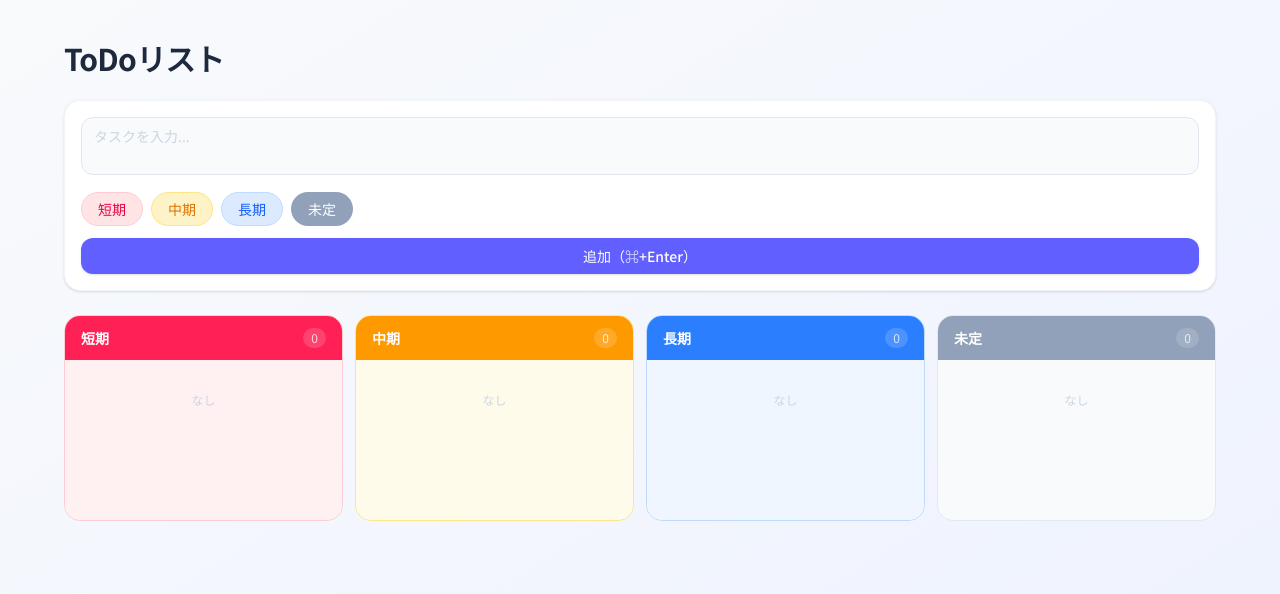
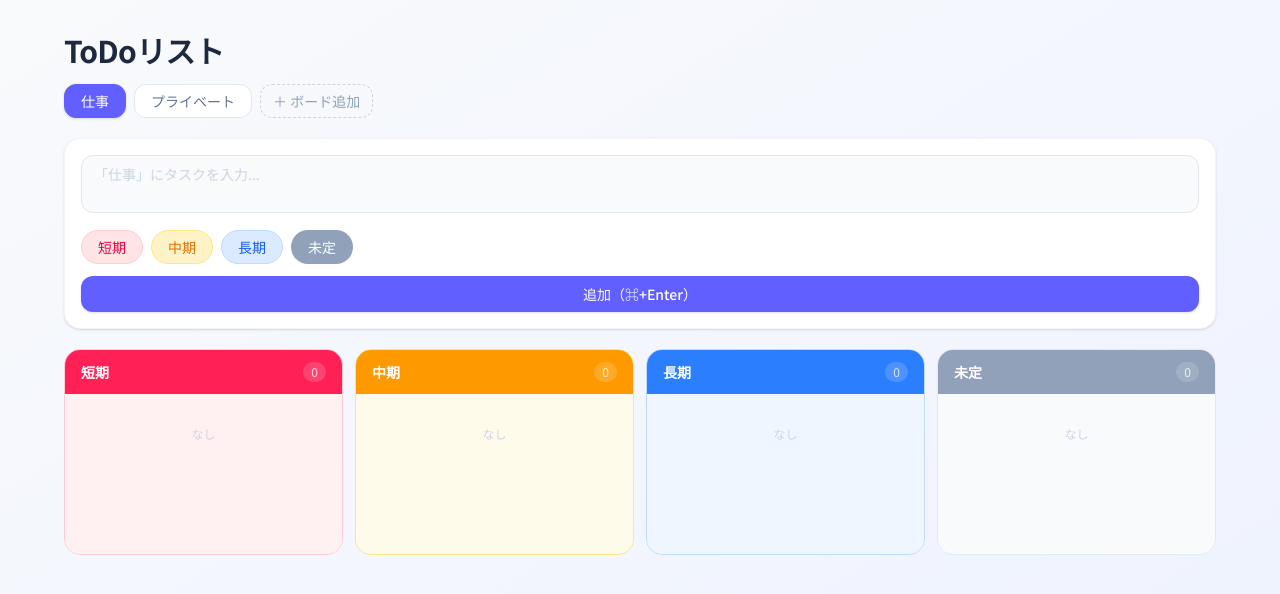
Before and after one commit to clapton0870-lang/ToDoapp, a Next.js app: page / in a window 1280 px wide. Shown: the top 594 px of the page. Built offline with nearby package versions, Linux system fonts and the light colour scheme.

Commit message:
複数ボード切り替え機能を追加

```diff
--- a/app/page.tsx
+++ b/app/page.tsx
@@ -11,58 +11,88 @@ type Todo = {
   category: Category;
 };
 
+type Board = {
+  id: string;
+  name: string;
+  todos: Todo[];
+};
+
 const CATEGORIES: Category[] = ["短期", "中期", "長期", "未定"];
 
-const COLUMN_STYLE: Record<Category, { header: string; badge: string; border: string; bg: string }> = {
-  短期: {
-    header: "bg-rose-500 text-white",
-    badge: "bg-rose-100 text-rose-600 border-rose-200",
-    border: "border-rose-200",
-    bg: "bg-rose-50",
-  },
-  中期: {
-    header: "bg-amber-500 text-white",
-    badge: "bg-amber-100 text-amber-600 border-amber-200",
-    border: "border-amber-200",
-    bg: "bg-amber-50",
-  },
-  長期: {
-    header: "bg-blue-500 text-white",
-    badge: "bg-blue-100 text-blue-600 border-blue-200",
-    border: "border-blue-200",
-    bg: "bg-blue-50",
-  },
-  未定: {
-    header: "bg-slate-400 text-white",
-    badge: "bg-slate-100 text-slate-500 border-slate-200",
-    border: "border-slate-200",
-    bg: "bg-slate-50",
-  },
+const COLUMN_STYLE: Record<Category, { header: string; border: string; bg: string }> = {
+  短期: { header: "bg-rose-500 text-white", border: "border-rose-200", bg: "bg-rose-50" },
+  中期: { header: "bg-amber-500 text-white", border: "border-amber-200", bg: "bg-amber-50" },
+  長期: { header: "bg-blue-500 text-white", border: "border-blue-200", bg: "bg-blue-50" },
+  未定: { header: "bg-slate-400 text-white", border: "border-slate-200", bg: "bg-slate-50" },
 };
 
+const CATEGORY_BADGE: Record<Category, string> = {
+  短期: "bg-rose-100 text-rose-600 border-rose-200",
+  中期: "bg-amber-100 text-amber-600 border-amber-200",
+  長期: "bg-blue-100 text-blue-600 border-blue-200",
+  未定: "bg-slate-100 text-slate-500 border-slate-200",
+};
+
+const DEFAULT_BOARDS: Board[] = [
+  { id: "work", name: "仕事", todos: [] },
+  { id: "private", name: "プライベート", todos: [] },
+];
+
+function loadBoards(): Board[] {
+  if (typeof window === "undefined") return DEFAULT_BOARDS;
+  try {
+    const saved = localStorage.getItem("boards");
+    if (saved) return JSON.parse(saved);
+    // 旧データ移行
+    const oldTodos = localStorage.getItem("todos");
+    if (oldTodos) {
+      const todos = JSON.parse(oldTodos);
+      const boards = [...DEFAULT_BOARDS];
+      boards[0] = { ...boards[0], todos };
+      return boards;
+    }
+    return DEFAULT_BOARDS;
+  } catch {
+    return DEFAULT_BOARDS;
+  }
+}
+
 export default function Home() {
-  const [todos, setTodos] = useState<Todo[]>(() => {
-    if (typeof window === "undefined") return [];
-    try {
-      const saved = localStorage.getItem("todos");
-      return saved ? JSON.parse(saved) : [];
-    } catch {
-      return [];
-    }
-  });
+  const [boards, setBoards] = useState<Board[]>(loadBoards);
+  const [activeBoardId, setActiveBoardId] = useState<string>(DEFAULT_BOARDS[0].id);
   const [input, setInput] = useState("");
   const [selectedCategory, setSelectedCategory] = useState<Category>("未定");
   const [editingId, setEditingId] = useState<number | null>(null);
   const [editingText, setEditingText] = useState("");
+  const [editingBoardId, setEditingBoardId] = useState<string | null>(null);
+  const [editingBoardName, setEditingBoardName] = useState("");
+  const [showNewBoard, setShowNewBoard] = useState(false);
+  const [newBoardName, setNewBoardName] = useState("");
   const editRef = useRef<HTMLTextAreaElement>(null);
+  const boardEditRef = useRef<HTMLInputElement>(null);
 
   useEffect(() => {
-    localStorage.setItem("todos", JSON.stringify(todos));
-  }, [todos]);
+    localStorage.setItem("boards", JSON.stringify(boards));
+  }, [boards]);
 
   useEffect(() => {
     if (editingId !== null) editRef.current?.focus();
   }, [editingId]);
+
+  useEffect(() => {
+    if (editingBoardId !== null) boardEditRef.current?.focus();
+  }, [editingBoardId]);
+
+  const activeBoard = boards.find((b) => b.id === activeBoardId) ?? boards[0];
+  const todos = activeBoard?.todos ?? [];
+
+  const setTodos = (updater: (prev: Todo[]) => Todo[]) => {
+    setBoards((prev) =>
+      prev.map((b) =>
+        b.id === activeBoardId ? { ...b, todos: updater(b.todos) } : b
+      )
+    );
+  };
 
   const addTodo = () => {
     const trimmed = input.trim();
@@ -75,9 +105,7 @@ export default function Home() {
   };
 
   const toggleTodo = (id: number) => {
-    setTodos((prev) =>
-      prev.map((t) => (t.id === id ? { ...t, done: !t.done } : t))
-    );
+    setTodos((prev) => prev.map((t) => (t.id === id ? { ...t, done: !t.done } : t)));
   };
 
   const deleteTodo = (id: number) => {
@@ -92,69 +120,159 @@ export default function Home() {
   const commitEdit = () => {
     const trimmed = editingText.trim();
     if (trimmed) {
-      setTodos((prev) =>
-        prev.map((t) => (t.id === editingId ? { ...t, text: trimmed } : t))
-      );
+      setTodos((prev) => prev.map((t) => (t.id === editingId ? { ...t, text: trimmed } : t)));
     }
     setEditingId(null);
   };
 
   const moveUp = (id: number, category: Category) => {
     setTodos((prev) => {
-      const categoryTodos = prev.filter((t) => t.category === category);
-      const idx = categoryTodos.findIndex((t) => t.id === id);
+      const cat = prev.filter((t) => t.category === category);
+      const idx = cat.findIndex((t) => t.id === id);
       if (idx <= 0) return prev;
-      const targetId = categoryTodos[idx - 1].id;
-      const allIdx = prev.findIndex((t) => t.id === id);
-      const targetAllIdx = prev.findIndex((t) => t.id === targetId);
+      const targetId = cat[idx - 1].id;
+      const ai = prev.findIndex((t) => t.id === id);
+      const bi = prev.findIndex((t) => t.id === targetId);
       const next = [...prev];
-      [next[allIdx], next[targetAllIdx]] = [next[targetAllIdx], next[allIdx]];
+      [next[ai], next[bi]] = [next[bi], next[ai]];
       return next;
     });
   };
 
   const moveDown = (id: number, category: Category) => {
     setTodos((prev) => {
-      const categoryTodos = prev.filter((t) => t.category === category);
-      const idx = categoryTodos.findIndex((t) => t.id === id);
-      if (idx >= categoryTodos.length - 1) return prev;
-      const targetId = categoryTodos[idx + 1].id;
-      const allIdx = prev.findIndex((t) => t.id === id);
-      const targetAllIdx = prev.findIndex((t) => t.id === targetId);
+      const cat = prev.filter((t) => t.category === category);
+      const idx = cat.findIndex((t) => t.id === id);
+      if (idx >= cat.length - 1) return prev;
+      const targetId = cat[idx + 1].id;
+      const ai = prev.findIndex((t) => t.id === id);
+      const bi = prev.findIndex((t) => t.id === targetId);
       const next = [...prev];
-      [next[allIdx], next[targetAllIdx]] = [next[targetAllIdx], next[allIdx]];
+      [next[ai], next[bi]] = [next[bi], next[ai]];
       return next;
     });
+  };
+
+  const addBoard = () => {
+    const name = newBoardName.trim();
+    if (!name) return;
+    const id = Date.now().toString();
+    setBoards((prev) => [...prev, { id, name, todos: [] }]);
+    setActiveBoardId(id);
+    setNewBoardName("");
+    setShowNewBoard(false);
+  };
+
+  const deleteBoard = (id: string) => {
+    if (boards.length <= 1) return;
+    setBoards((prev) => prev.filter((b) => b.id !== id));
+    if (activeBoardId === id) setActiveBoardId(boards.find((b) => b.id !== id)!.id);
+  };
+
+  const commitBoardRename = () => {
+    const name = editingBoardName.trim();
+    if (name) {
+      setBoards((prev) => prev.map((b) => (b.id === editingBoardId ? { ...b, name } : b)));
+    }
+    setEditingBoardId(null);
   };
 
   const remaining = todos.filter((t) => !t.done).length;
 
   return (
-    <main className="min-h-screen bg-gradient-to-br from-slate-50 to-indigo-50 flex flex-col items-center pt-10 px-4 pb-10">
+    <main className="min-h-screen bg-gradient-to-br from-slate-50 to-indigo-50 flex flex-col items-center pt-8 px-4 pb-10">
       <div className="w-full max-w-6xl">
+
         {/* Header */}
-        <div className="mb-6">
-          <h1 className="text-3xl font-bold text-slate-800 tracking-tight">
-            ToDoリスト
-          </h1>
-          {todos.length > 0 && (
-            <p className="mt-1 text-sm text-slate-400">
-              残り {remaining} 件 / 全 {todos.length} 件
-            </p>
+        <div className="mb-4">
+          <h1 className="text-3xl font-bold text-slate-800 tracking-tight">ToDoリスト</h1>
+        </div>
+
+        {/* Board Tabs */}
+        <div className="flex items-center gap-2 mb-5 flex-wrap">
+          {boards.map((board) => (
+            <div key={board.id} className="relative group/tab">
+              {editingBoardId === board.id ? (
+                <input
+                  ref={boardEditRef}
+                  value={editingBoardName}
+                  onChange={(e) => setEditingBoardName(e.target.value)}
+                  onBlur={commitBoardRename}
+                  onKeyDown={(e) => {
+                    if (e.key === "Enter") commitBoardRename();
+                    if (e.key === "Escape") setEditingBoardId(null);
+                  }}
+                  className="px-3 py-1.5 rounded-xl border-2 border-indigo-400 text-sm font-medium focus:outline-none w-28"
+                />
+              ) : (
+                <button
+                  onClick={() => setActiveBoardId(board.id)}
+                  onDoubleClick={() => {
+                    setEditingBoardId(board.id);
+                    setEditingBoardName(board.name);
+                  }}
+                  className={`px-4 py-1.5 rounded-xl text-sm font-medium transition cursor-pointer border ${
+                    activeBoardId === board.id
+                      ? "bg-indigo-500 text-white border-indigo-500 shadow-sm"
+                      : "bg-white text-slate-500 border-slate-200 hover:border-indigo-300 hover:text-indigo-500"
+                  }`}
+                >
+                  {board.name}
+                  {activeBoardId === board.id && todos.length > 0 && (
+                    <span className="ml-1.5 text-xs opacity-70">
+                      {remaining > 0 ? `残${remaining}` : "✓"}
+                    </span>
+                  )}
+                </button>
+              )}
+              {/* ボード削除ボタン */}
+              {boards.length > 1 && activeBoardId === board.id && (
+                <button
+                  onClick={() => deleteBoard(board.id)}
+                  className="absolute -top-1.5 -right-1.5 w-4 h-4 bg-slate-300 hover:bg-red-400 text-white rounded-full text-xs flex items-center justify-center opacity-0 group-hover/tab:opacity-100 transition cursor-pointer"
+                >
+                  ×
+                </button>
+              )}
+            </div>
+          ))}
+
+          {/* ボード追加 */}
+          {showNewBoard ? (
+            <div className="flex gap-1 items-center">
+              <input
+                autoFocus
+                value={newBoardName}
+                onChange={(e) => setNewBoardName(e.target.value)}
+                onKeyDown={(e) => {
+                  if (e.key === "Enter") addBoard();
+                  if (e.key === "Escape") setShowNewBoard(false);
+                }}
+                placeholder="ボード名..."
+                className="px-3 py-1.5 rounded-xl border border-slate-300 text-sm focus:outline-none focus:ring-2 focus:ring-indigo-400 w-28"
+              />
+              <button onClick={addBoard} className="px-3 py-1.5 bg-indigo-500 text-white rounded-xl text-sm cursor-pointer hover:bg-indigo-600">追加</button>
+              <button onClick={() => setShowNewBoard(false)} className="px-2 py-1.5 text-slate-400 hover:text-slate-600 text-sm cursor-pointer">✕</button>
+            </div>
+          ) : (
+            <button
+              onClick={() => setShowNewBoard(true)}
+              className="px-3 py-1.5 rounded-xl border border-dashed border-slate-300 text-slate-400 hover:border-indigo-400 hover:text-indigo-500 text-sm transition cursor-pointer"
+            >
+              ＋ ボード追加
+            </button>
           )}
         </div>
 
         {/* Input */}
-        <div className="bg-white rounded-2xl border border-slate-100 shadow-sm p-4 mb-6">
+        <div className="bg-white rounded-2xl border border-slate-100 shadow-sm p-4 mb-5">
           <textarea
             value={input}
             onChange={(e) => setInput(e.target.value)}
-            onKeyDown={(e) => {
-              if (e.key === "Enter" && e.metaKey) addTodo();
-            }}
-            placeholder="タスクを入力..."
+            onKeyDown={(e) => { if (e.key === "Enter" && e.metaKey) addTodo(); }}
+            placeholder={`「${activeBoard.name}」にタスクを入力...`}
             rows={2}
-            className="w-full px-3 py-2 rounded-xl border border-slate-200 bg-slate-50 text-slate-800 placeholder-slate-300 text-sm focus:outline-none focus:ring-2 focus:ring-indigo-400 focus:border-transparent transition resize-none mb-3"
+            className="w-full px-3 py-2 rounded-xl border border-slate-200 bg-slate-50 text-slate-800 placeholder-slate-300 text-sm focus:outline-none focus:ring-2 focus:ring-indigo-400 transition resize-none mb-3"
           />
           <div className="flex gap-2 flex-wrap mb-3">
             {CATEGORIES.map((cat) => (
@@ -164,7 +282,7 @@ export default function Home() {
                 className={`px-4 py-1.5 rounded-full text-sm font-medium border transition cursor-pointer ${
                   selectedCategory === cat
                     ? COLUMN_STYLE[cat].header + " border-transparent"
-                    : COLUMN_STYLE[cat].badge
+                    : CATEGORY_BADGE[cat]
                 }`}
               >
                 {cat}
@@ -173,7 +291,7 @@ export default function Home() {
           </div>
           <button
             onClick={addTodo}
-            className="w-full py-2 rounded-xl bg-indigo-500 hover:bg-indigo-600 active:bg-indigo-700 text-white text-sm font-medium shadow-sm transition-colors cursor-pointer"
+            className="w-full py-2 rounded-xl bg-indigo-500 hover:bg-indigo-600 text-white text-sm font-medium shadow-sm transition-colors cursor-pointer"
           >
             追加（⌘+Enter）
           </button>
@@ -186,32 +304,21 @@ export default function Home() {
             const style = COLUMN_STYLE[cat];
             return (
               <div key={cat} className={`rounded-2xl border ${style.border} overflow-hidden flex flex-col`}>
-                {/* Column Header */}
                 <div className={`${style.header} px-4 py-3 flex items-center justify-between`}>
                   <span className="font-semibold text-sm">{cat}</span>
-                  <span className="text-xs opacity-80 bg-white/20 rounded-full px-2 py-0.5">
-                    {colTodos.length}
-                  </span>
+                  <span className="text-xs opacity-80 bg-white/20 rounded-full px-2 py-0.5">{colTodos.length}</span>
                 </div>
-
-                {/* Column Body */}
                 <div className={`${style.bg} flex-1 p-2 min-h-40 space-y-2`}>
                   {colTodos.length === 0 && (
                     <p className="text-center text-xs text-slate-300 pt-6">なし</p>
                   )}
                   {colTodos.map((todo, idx) => (
-                    <div
-                      key={todo.id}
-                      className="bg-white rounded-xl border border-white shadow-sm p-3 group"
-                    >
+                    <div key={todo.id} className="bg-white rounded-xl shadow-sm p-3 group">
                       <div className="flex items-start gap-2">
-                        {/* Checkbox */}
                         <button
                           onClick={() => toggleTodo(todo.id)}
                           className={`w-4 h-4 rounded-full border-2 flex-shrink-0 flex items-center justify-center transition-colors cursor-pointer mt-0.5 ${
-                            todo.done
-                              ? "bg-indigo-500 border-indigo-500"
-                              : "border-slate-300 hover:border-indigo-400"
+                            todo.done ? "bg-indigo-500 border-indigo-500" : "border-slate-300 hover:border-indigo-400"
                           }`}
                         >
                           {todo.done && (
@@ -220,8 +327,6 @@ export default function Home() {
                             </svg>
                           )}
                         </button>
-
-                        {/* Text */}
                         <div className="flex-1 min-w-0">
                           {editingId === todo.id ? (
                             <textarea
@@ -229,9 +334,7 @@ export default function Home() {
                               value={editingText}
                               onChange={(e) => setEditingText(e.target.value)}
                               onBlur={commitEdit}
-                              onKeyDown={(e) => {
-                                if (e.key === "Escape") setEditingId(null);
-                              }}
+                              onKeyDown={(e) => { if (e.key === "Escape") setEditingId(null); }}
                               className="w-full text-xs leading-relaxed text-slate-700 bg-indigo-50 border border-indigo-300 rounded-lg px-2 py-1 resize-none focus:outline-none focus:ring-2 focus:ring-indigo-400"
                               rows={2}
                             />
@@ -239,17 +342,13 @@ export default function Home() {
                             <span
                               onClick={() => !todo.done && startEdit(todo)}
                               className={`text-xs leading-relaxed whitespace-pre-wrap block transition-colors ${
-                                todo.done
-                                  ? "line-through text-slate-300"
-                                  : "text-slate-700 cursor-text hover:text-indigo-600"
+                                todo.done ? "line-through text-slate-300" : "text-slate-700 cursor-text hover:text-indigo-600"
                               }`}
                             >
                               {todo.text}
                             </span>
                           )}
                         </div>
-
-                        {/* Delete */}
                         <button
                           onClick={() => deleteTodo(todo.id)}
                           className="opacity-0 group-hover:opacity-100 text-slate-300 hover:text-red-400 transition-all cursor-pointer flex-shrink-0"
@@ -259,26 +358,12 @@ export default function Home() {
                           </svg>
                         </button>
                       </div>
-
-                      {/* 並び替えボタン */}
                       <div className="flex gap-1 justify-end mt-1 opacity-0 group-hover:opacity-100 transition-opacity">
-                        <button
-                          onClick={() => moveUp(todo.id, cat)}
-                          disabled={idx === 0}
-                          className="text-slate-300 hover:text-indigo-400 disabled:opacity-20 cursor-pointer"
-                        >
-                          <svg className="w-3 h-3" fill="none" viewBox="0 0 24 24" stroke="currentColor" strokeWidth={3}>
-                            <path strokeLinecap="round" strokeLinejoin="round" d="M5 15l7-7 7 7" />
-                          </svg>
+                        <button onClick={() => moveUp(todo.id, cat)} disabled={idx === 0} className="text-slate-300 hover:text-indigo-400 disabled:opacity-20 cursor-pointer">
+                          <svg className="w-3 h-3" fill="none" viewBox="0 0 24 24" stroke="currentColor" strokeWidth={3}><path strokeLinecap="round" strokeLinejoin="round" d="M5 15l7-7 7 7" /></svg>
                         </button>
-                        <button
-                          onClick={() => moveDown(todo.id, cat)}
-                          disabled={idx === colTodos.length - 1}
-                          className="text-slate-300 hover:text-indigo-400 disabled:opacity-20 cursor-pointer"
-                        >
-                          <svg className="w-3 h-3" fill="none" viewBox="0 0 24 24" stroke="currentColor" strokeWidth={3}>
-                            <path strokeLinecap="round" strokeLinejoin="round" d="M19 9l-7 7-7-7" />
-                          </svg>
+                        <button onClick={() => moveDown(todo.id, cat)} disabled={idx === colTodos.length - 1} className="text-slate-300 hover:text-indigo-400 disabled:opacity-20 cursor-pointer">
+                          <svg className="w-3 h-3" fill="none" viewBox="0 0 24 24" stroke="currentColor" strokeWidth={3}><path strokeLinecap="round" strokeLinejoin="round" d="M19 9l-7 7-7-7" /></svg>
                         </button>
                       </div>
                     </div>
@@ -289,7 +374,6 @@ export default function Home() {
           })}
         </div>
 
-        {/* Clear completed */}
         {todos.some((t) => t.done) && (
           <div className="mt-4 flex justify-end">
             <button
```
